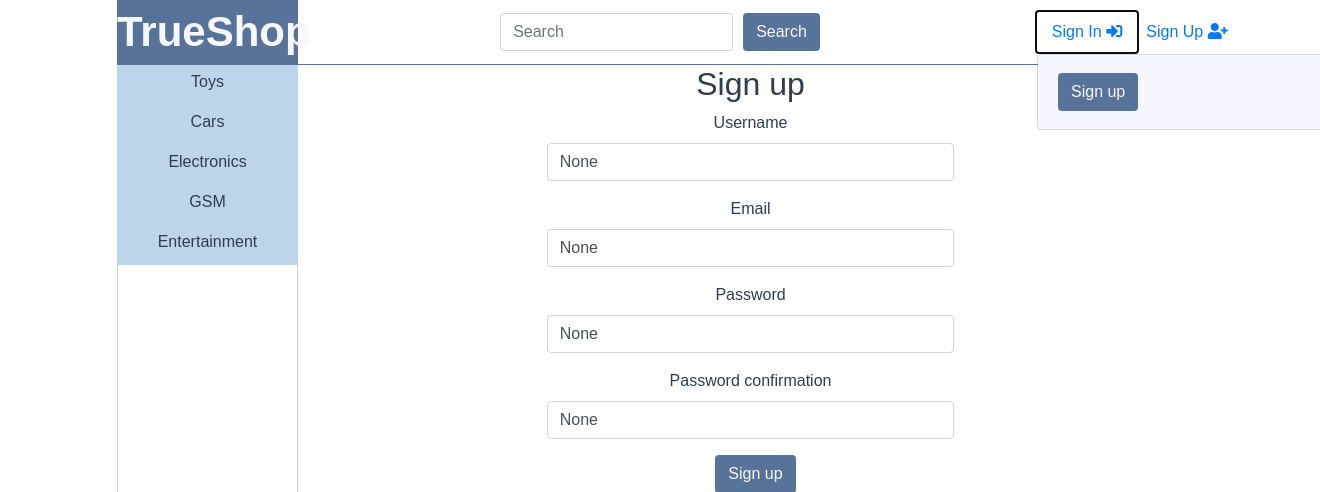
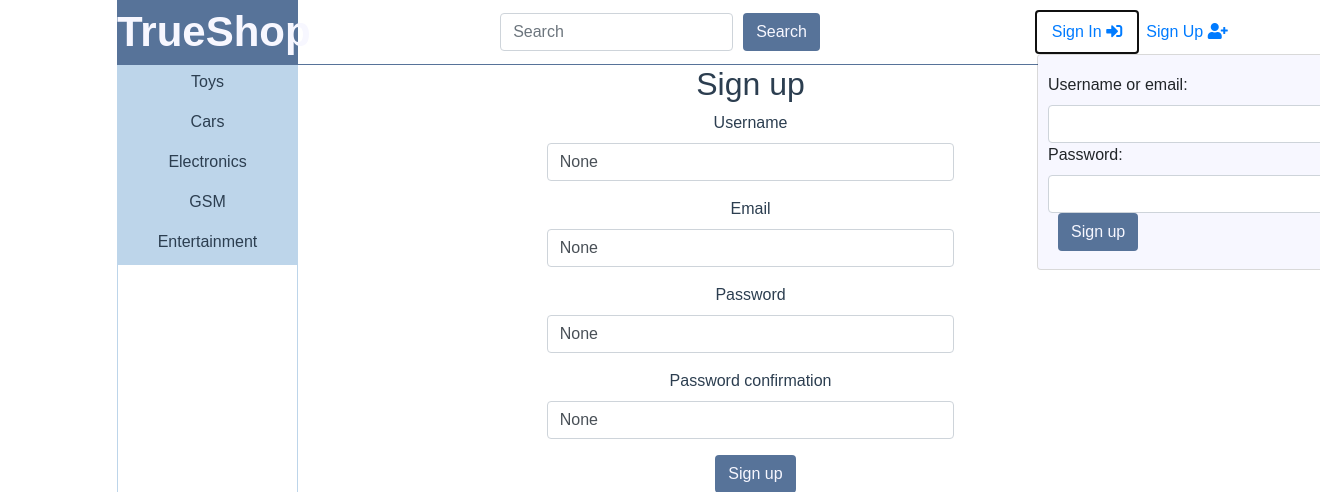
Before and after one commit to Croomky/ecommerce, a Django app: page /user-manager/ in a window 1320 px wide, after a click on "Sign In"; the page is wider, and only the part inside the window is pictured. Shown: the top 492 px of that part. Run offline with Django 3.2, Linux system fonts and the light colour scheme; some libraries are stand-ins or nearby versions; some web fonts are replaced.

Commit message:
fix: login form not showing on every subpage

```diff
--- a/ecommerce/ecommerce/forms.py
+++ b/ecommerce/ecommerce/forms.py
@@ -1,5 +1,5 @@
 from django import forms
 
-class SigninForm(forms.Form):
-    login = forms.CharField(label='Username or email', max_length=30, widget=forms.TextInput(attrs={'class' : 'form-control'}))
-    password = forms.CharField(widget=forms.PasswordInput(attrs={'class' : 'form-control'}))
+# class SigninForm(forms.Form):
+#     login = forms.CharField(label='Username or email', max_length=30, widget=forms.TextInput(attrs={'class' : 'form-control'}))
+#     password = forms.CharField(widget=forms.PasswordInput(attrs={'class' : 'form-control'}))
--- a/ecommerce/ecommerce/views.py
+++ b/ecommerce/ecommerce/views.py
@@ -1,10 +1,8 @@
 from django.shortcuts import render
 from django.http import JsonResponse, HttpResponse
-from .forms import SigninForm
 
 def mainPage(request):
     if request.method == 'GET':
-        loginForm = SigninForm()
-        return render(request, 'ecommerce/home.html', { 'loginForm': loginForm })
+        return render(request, 'ecommerce/home.html')
     elif request.method == 'POST':
         return HttpResponse('POST sent to main page')
--- a/ecommerce/templates/components/navbar.html
+++ b/ecommerce/templates/components/navbar.html
@@ -30,7 +30,12 @@
               <div class="dropdown-menu" aria-labelledby="navbarDropdown">
                 <form action="{% url 'signin' %}" method="POST" class="login-form">
                   {% csrf_token %}
-                  {{ loginForm.as_p }}
+                  <label for="id_login">Username or email:</label>
+                  <input type="text" name="login" class="form-control" maxlength="30" required="" id="id_login">
+
+                  <label for="id_password">Password:</label>
+                  <input type="password" name="password" class="form-control" required="" id="id_password">
+
                   <button class="btn login-btn" type="submit">Sign up</button>
                 </form>
               </div>
```
Also changed, not shown: 1 other file.
